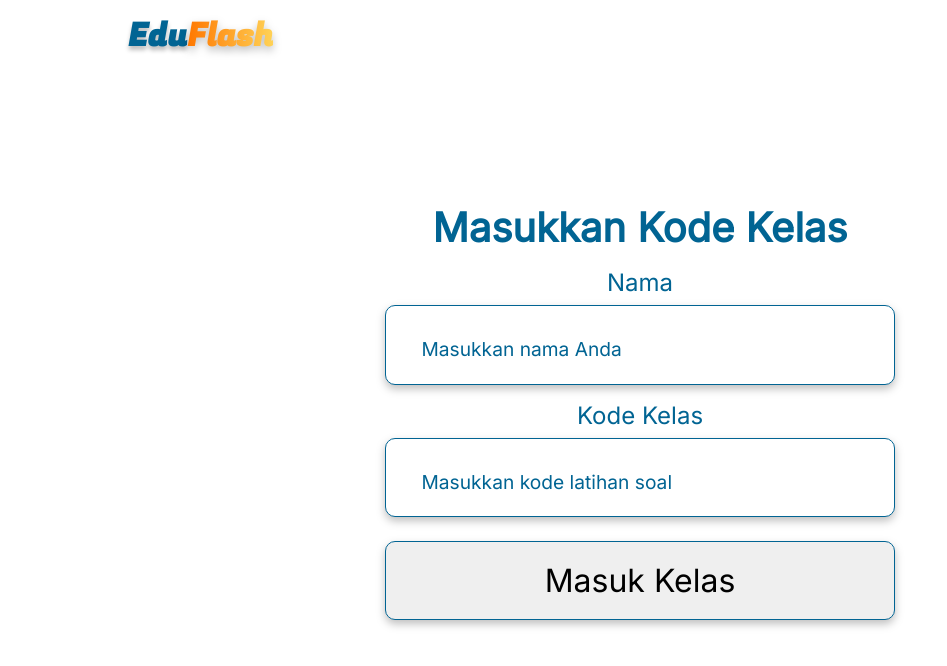
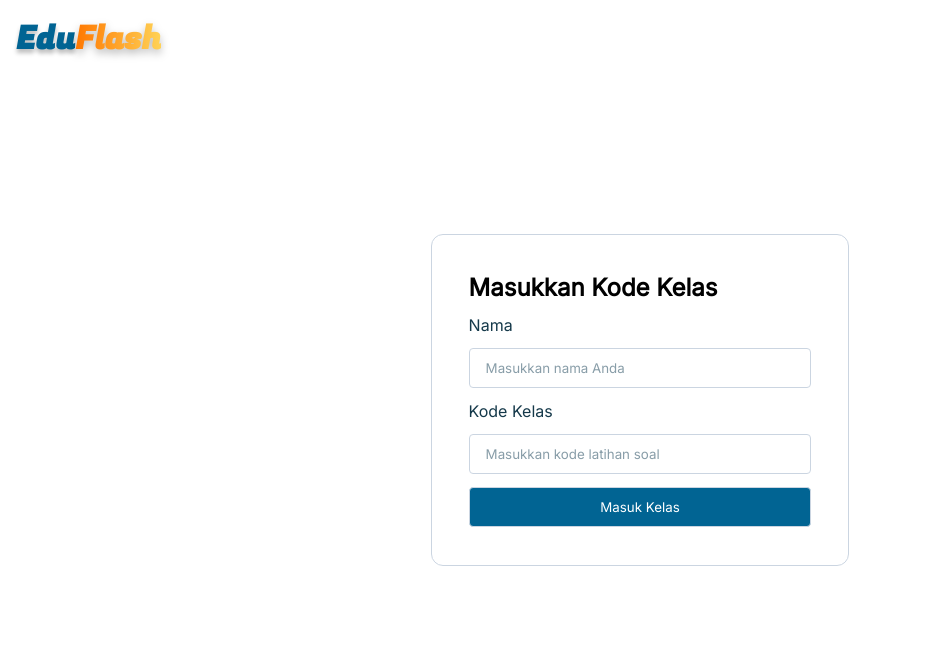
Before and after one commit to Kutukobra/EduFlash, a Vue app: page /join in a window 1280 px wide. Shown: the top 666 px of the page, without its empty margins (0-947 px from the left). Built offline with nearby package versions, Linux system fonts and the light colour scheme.

Commit message:
same design for room join

```diff
--- a/src/assets/entrypage.css
+++ b/src/assets/entrypage.css
@@ -67,14 +67,14 @@ input::placeholder {
   color: #889da8;
 }
 
-#login-btn {
+input[type="submit"] {
   background-color: #016493;
   color: #ffffff;
   min-height: 2.5rem;
   padding: 0;
 }
 
-#login-btn:hover {
+input[type="submit"]:hover {
   cursor: pointer;
 }
 
--- a/src/components/Question.vue
+++ b/src/components/Question.vue
@@ -33,6 +33,10 @@ label {
   padding: 1rem;
 }
 
+input {
+  appearance: none;
+}
+
 .question h3 {
   font-size: 1.5rem;
   color: #15394a;
--- a/src/pages/Dashboard.vue
+++ b/src/pages/Dashboard.vue
@@ -1,46 +1,32 @@
 <script setup>
 import Header from "@/components/Header.vue";
+import axios from "axios";
 import { onMounted, ref } from "vue";
 
-const username = ref("")
+const username = ref("");
+const userId = ref("");
 
-const roomHistory = [
-  {
-    title: "Matematika",
-    roomId: "0000004",
-  },
-  {
-    title: "Matematika",
-    roomId: "0000005",
-  },
-  {
-    title: "Matematika",
-    roomId: "0000006",
-  },
-  {
-    title: "Matematika",
-    roomId: "0000007",
-  },
-  {
-    title: "Matematika",
-    roomId: "0000008",
-  },
-  {
-    title: "Matematika",
-    roomId: "0000009",
-  },
-  {
-    title: "Matematika",
-    roomId: "0000010",
-  },
-]
+const rooms = ref({});
+
+function fetchRooms() {
+  axios
+    .get(`/user/${userId.value}/rooms`)
+    .then((response) => {
+      rooms.value = response.data.data;
+    })
+    .catch((error) => {
+      console.log(error);
+    });
+}
 
 onMounted(() => {
   username.value = localStorage.getItem("username");
-})
+  userId.value = localStorage.getItem("user_id");
+  fetchRooms();
+});
 
 function newRoom() {
-  console.log("Test")
+  console.log("Test");
 }
 </script>
 
@@ -55,12 +41,12 @@ function newRoom() {
           <h4>+</h4>
           <span>Buat Kelas Baru</span>
         </div>
-        <div class="room-card" v-for="room in roomHistory" :key="room.roomId">
+        <div class="room-card" v-for="room in rooms" :key="room.roomId">
           <div class="room-card-top">
             <h3>{{ room.title }}</h3>
           </div>
           <div class="room-card-bottom">
-            <span>Kode Kelas: {{ room.roomId }}</span>
+            <span>Kode Kelas: {{ room.id }}</span>
           </div>
         </div>
       </div>
@@ -69,7 +55,6 @@ function newRoom() {
 </template>
 
 <style scoped>
-
 #new-class {
   display: flex;
   flex-direction: column;
@@ -77,7 +62,7 @@ function newRoom() {
   justify-content: center;
 
   color: #016493;
-  background-color: #F2FDFF;
+  background-color: #f2fdff;
 }
 
 #new-class h4 {
@@ -122,7 +107,7 @@ section {
 #new-class,
 .room-card {
   box-sizing: border-box;
-  border: 1px solid #4176C5;
+  border: 1px solid #4176c5;
   border-radius: 8px;
   background: white;
   overflow: hidden;
@@ -142,7 +127,7 @@ h3 {
   width: 100%;
   height: 55%;
   margin: 0px;
-  background-color: #4176C5;
+  background-color: #4176c5;
 }
 
 .room-card-bottom {
@@ -165,5 +150,4 @@ h3 {
   justify-content: center;
   align-items: center;
 }
-
 </style>
--- a/src/pages/JoinQuiz.vue
+++ b/src/pages/JoinRoom.vue
@@ -3,6 +3,7 @@ import Header from "@/components/Header.vue";
 import { ref, defineModel } from "vue";
 import axios, { HttpStatusCode } from "axios";
 import router from "@/router";
+import EduFlashLogo from "@/components/EduFlashLogo.vue";
 
 const name = defineModel("name");
 const roomId = defineModel("roomId");
@@ -36,8 +37,8 @@ function submitJoinRoom() {
 </script>
 
 <template>
-  <Header />
-  <div id="join-wrapper">
+  <EduFlashLogo />
+  <div id="wrapper">
     <main>
       <form @submit.prevent="submitJoinRoom">
         <h2>Masukkan Kode Kelas</h2>
@@ -59,113 +60,8 @@ function submitJoinRoom() {
 </template>
 
 <style scoped>
-#join-wrapper {
-  margin-top: 2rem;
-  display: flex;
-  height: 80vh;
-  position: relative;
-  width: 100%;
-  justify-content: center;
-  align-items: center;
-}
-
+@import url(../assets/entrypage.css);
 #invalid-room {
   color: red;
 }
-
-main {
-  position: relative;
-  box-sizing: border-box;
-  display: flex;
-  flex-direction: column;
-  text-align: center;
-
-  max-width: 75%;
-}
-
-main > div {
-  display: flex;
-  flex-direction: column;
-  align-items: center;
-}
-
-h2 {
-  color: #016493;
-  font-size: 2.5rem;
-  font-weight: 900;
-}
-
-input {
-  box-sizing: border-box;
-
-  position: relative;
-
-  display: flex;
-
-  align-items: center;
-
-  width: 40rem;
-  height: 6rem;
-
-  margin-top: 1.5rem;
-}
-
-input {
-  box-sizing: border-box;
-
-  width: 100%;
-  height: 100%;
-  border: 1px solid #016493;
-  border-radius: 10px;
-  padding: 1.2rem;
-
-  font-size: 2rem;
-  filter: drop-shadow(0px 4px 4px rgba(0, 0, 0, 0.25));
-}
-
-input::placeholder {
-  position: relative;
-  left: 1rem;
-  font-size: 1.2rem;
-  color: #016493;
-}
-
-button {
-  position: absolute;
-
-  right: 2%;
-
-  height: 72%;
-
-  border: 0px;
-  border-radius: 15px;
-  background-color: #016493;
-  color: #ffffff;
-  font-size: 1.5rem;
-  padding: 1rem;
-}
-
-h3 {
-  color: #e9b03f;
-  font-size: 1.6rem;
-  text-align: left;
-  margin: 1rem;
-  margin-left: 0;
-  margin-top: 3.5rem;
-}
-
-#history-grid {
-  display: grid;
-  grid-template-columns: 49% 49%;
-  gap: 2%;
-  row-gap: 1.5rem;
-  position: relative;
-}
-
-label {
-  font-size: 1.5rem;
-  position: relative;
-  top: 1rem;
-  color: #016493;
-}
 </style>
--- a/src/router/index.js
+++ b/src/router/index.js
@@ -3,11 +3,11 @@ import { createRouter, createWebHistory } from 'vue-router'
 import Login from '@/pages/Login.vue'
 import Landing from '@/pages/Landing.vue'
 import Register from '@/pages/Register.vue'
-import JoinQuiz from '@/pages/JoinQuiz.vue'
 import Room from '@/pages/Room.vue'
 import Dashboard from '@/pages/Dashboard.vue'
 import Quiz from '@/pages/Quiz.vue'
 import RoomManager from '@/pages/RoomManager.vue'
+import JoinRoom from '@/pages/JoinRoom.vue'
 
 const router = createRouter({
   history: createWebHistory(import.meta.env.BASE_URL),
@@ -15,7 +15,7 @@ const router = createRouter({
     { path: '/', component: Landing },
     { path: '/login', component: Login },
     { path: '/register', component: Register },
-    { path: '/join', component: JoinQuiz },
+    { path: '/join', component: JoinRoom },
     { path: '/room', component: Room },
     { path: '/dashboard', component: Dashboard },
     { path: '/quiz', component: Quiz },
```
